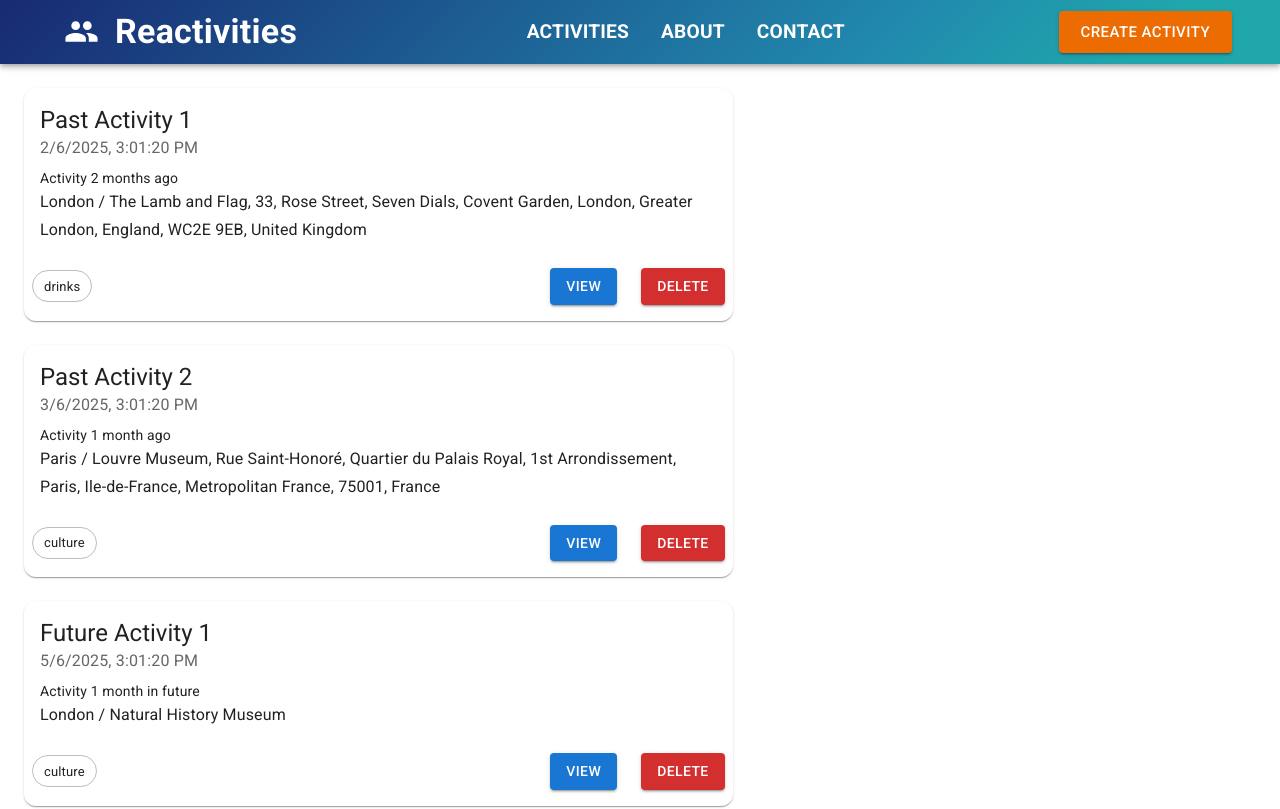
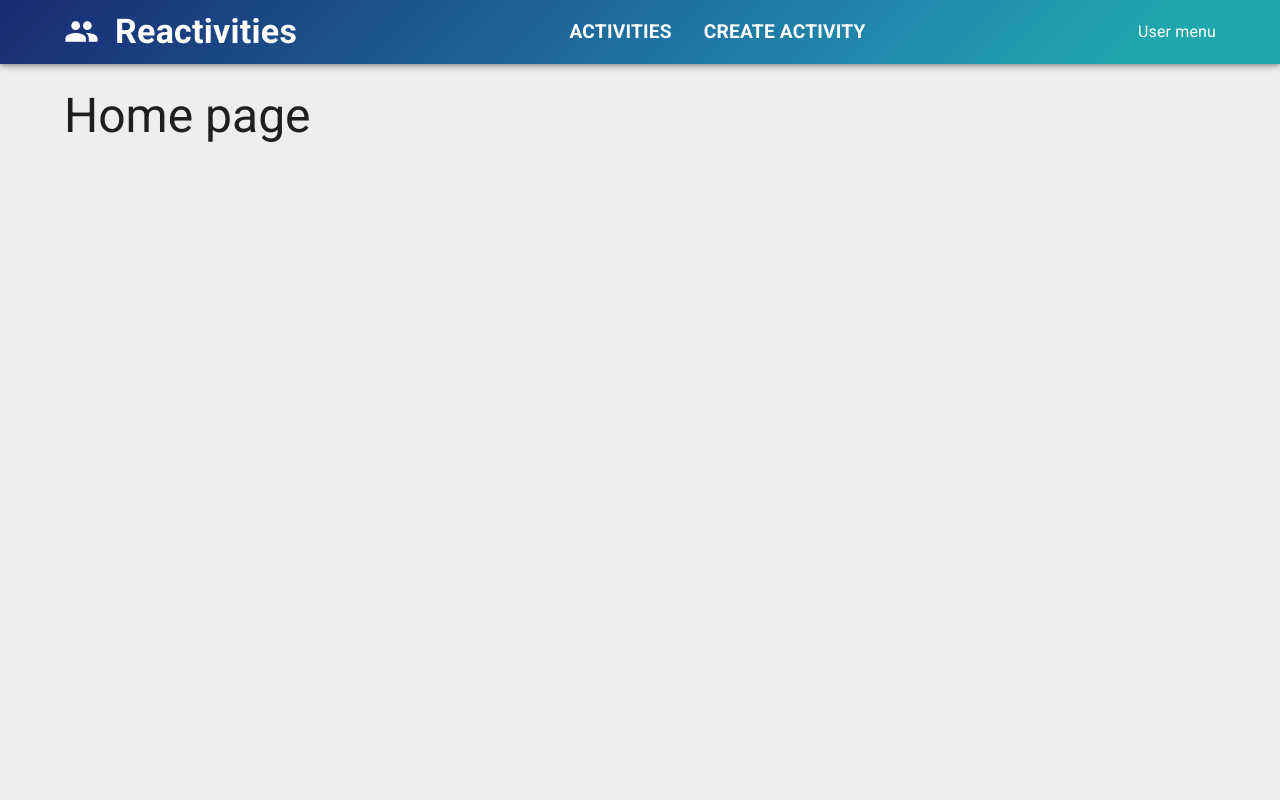
Before and after one commit to williamcaocmu/reactivities-fe, a React (Vite) app: page / in a window 1280 px wide. Shown: the top 809 px of the page. Built offline with nearby package versions, Linux system fonts and the light colour scheme.

Commit message:
setup react-router and pages

```diff
--- a/package.json
+++ b/package.json
@@ -16,7 +16,8 @@
     "@mui/icons-material": "^6.4.7",
     "@mui/material": "^6.4.10",
     "react": "^19.0.0",
-    "react-dom": "^19.0.0"
+    "react-dom": "^19.0.0",
+    "react-router": "^7.5.0"
   },
   "devDependencies": {
     "@eslint/js": "^9.21.0",
--- a/src/app/layout/App.tsx
+++ b/src/app/layout/App.tsx
@@ -1,17 +1,16 @@
-import { Container, CssBaseline } from "@mui/material";
+import { Container, CssBaseline, Box } from "@mui/material";
 import NavBar from "./NavBar";
-import ActivityDashboard from "../../features/activities/dashboard/ActivityDashboard";
-import { ActivityProvider } from "../../context/ActivityContext";
+import { Outlet } from "react-router";
 
 function App() {
   return (
-    <ActivityProvider>
+    <Box sx={{ bgcolor: "#eeeeee", minHeight: "100vh" }}>
       <CssBaseline />
       <NavBar />
       <Container maxWidth="xl" sx={{ mt: 3 }}>
-        <ActivityDashboard />
+        <Outlet />
       </Container>
-    </ActivityProvider>
+    </Box>
   );
 }
 
--- a/src/app/layout/NavBar.tsx
+++ b/src/app/layout/NavBar.tsx
@@ -8,11 +8,9 @@ import {
   Container,
   MenuItem,
 } from "@mui/material";
-import { useActivity } from "../../context/ActivityContext";
+import { Link, NavLink } from "react-router";
 
 export default function NavBar() {
-  const { handleOpenForm } = useActivity();
-
   return (
     <Box sx={{ flexGrow: 1 }}>
       <AppBar
@@ -25,7 +23,11 @@ export default function NavBar() {
         <Container maxWidth="xl">
           <Toolbar sx={{ display: "flex", justifyContent: "space-between" }}>
             <Box>
-              <MenuItem sx={{ display: "flex", gap: 2 }}>
+              <MenuItem
+                sx={{ display: "flex", gap: 2 }}
+                component={Link}
+                to="/"
+              >
                 <Group fontSize="large" />
                 <Typography variant="h4" fontWeight="bold">
                   Reactivities
@@ -38,37 +40,32 @@ export default function NavBar() {
                   fontSize: "1.2rem",
                   textTransform: "uppercase",
                   fontWeight: "bold",
+                  "&.active": {
+                    color: "yellow",
+                  },
                 }}
+                component={NavLink}
+                to="/activities"
               >
                 Activities
               </MenuItem>
+
               <MenuItem
                 sx={{
                   fontSize: "1.2rem",
                   textTransform: "uppercase",
                   fontWeight: "bold",
+                  "&.active": {
+                    color: "yellow",
+                  },
                 }}
+                component={NavLink}
+                to="/createActivity"
               >
-                About
-              </MenuItem>
-              <MenuItem
-                sx={{
-                  fontSize: "1.2rem",
-                  textTransform: "uppercase",
-                  fontWeight: "bold",
-                }}
-              >
-                Contact
+                Create Activity
               </MenuItem>
             </Box>
-            <Button
-              size="large"
-              variant="contained"
-              color="warning"
-              onClick={handleOpenForm}
-            >
-              Create activity
-            </Button>
+            <MenuItem>User menu</MenuItem>
           </Toolbar>
         </Container>
       </AppBar>
--- /dev/null
+++ b/src/app/router/Routes.tsx
@@ -0,0 +1,26 @@
+import { createBrowserRouter } from "react-router";
+import HomePage from "../../features/home/HomePage";
+import App from "../layout/App";
+import ActivityDashboard from "../../features/activities/dashboard/ActivityDashboard";
+import ActivityForm from "../../features/activities/form/ActivityForm";
+
+export const router = createBrowserRouter([
+  {
+    path: "",
+    element: <App />,
+    children: [
+      {
+        index: true,
+        element: <HomePage />,
+      },
+      {
+        path: "activities",
+        element: <ActivityDashboard />,
+      },
+      {
+        path: "createActivity",
+        element: <ActivityForm />,
+      },
+    ],
+  },
+]);
--- a/src/features/activities/dashboard/ActivityDashboard.tsx
+++ b/src/features/activities/dashboard/ActivityDashboard.tsx
@@ -1,46 +1,141 @@
 import { Grid2 } from "@mui/material";
 import ActivityList from "./ActivityList";
-import ActivityDetail from "../details/ActivityDetail";
-import ActivityForm from "../form/ActivityForm";
-import { useActivity } from "../../../context/ActivityContext";
+
+const activities = [
+  {
+    id: "1",
+    title: "Past Activity 1",
+    date: new Date(new Date().setMonth(new Date().getMonth() - 2)),
+    description: "Activity 2 months ago",
+    category: "drinks",
+    city: "London",
+    venue:
+      "The Lamb and Flag, 33, Rose Street, Seven Dials, Covent Garden, London, Greater London, England, WC2E 9EB, United Kingdom",
+    latitude: 51.51171665,
+    longitude: -0.1256611057818921,
+    isCanceled: false,
+  },
+  {
+    id: "2",
+    title: "Past Activity 2",
+    date: new Date(new Date().setMonth(new Date().getMonth() - 1)),
+    description: "Activity 1 month ago",
+    category: "culture",
+    city: "Paris",
+    venue:
+      "Louvre Museum, Rue Saint-Honoré, Quartier du Palais Royal, 1st Arrondissement, Paris, Ile-de-France, Metropolitan France, 75001, France",
+    latitude: 48.8611473,
+    longitude: 2.33802768704666,
+    isCanceled: false,
+  },
+  {
+    id: "3",
+    title: "Future Activity 1",
+    date: new Date(new Date().setMonth(new Date().getMonth() + 1)),
+    description: "Activity 1 month in future",
+    category: "culture",
+    city: "London",
+    venue: "Natural History Museum",
+    latitude: 51.496510900000004,
+    longitude: -0.17600190725447445,
+    isCanceled: false,
+  },
+  {
+    id: "4",
+    title: "Future Activity 2",
+    date: new Date(new Date().setMonth(new Date().getMonth() + 2)),
+    description: "Activity 2 months in future",
+    category: "music",
+    city: "London",
+    venue: "The O2",
+    latitude: 51.502936649999995,
+    longitude: 0.0032029278126681844,
+    isCanceled: false,
+  },
+  {
+    id: "5",
+    title: "Future Activity 3",
+    date: new Date(new Date().setMonth(new Date().getMonth() + 3)),
+    description: "Activity 3 months in future",
+    category: "drinks",
+    city: "London",
+    venue: "The Mayflower",
+    latitude: 51.501778,
+    longitude: -0.053577,
+    isCanceled: false,
+  },
+  {
+    id: "6",
+    title: "Future Activity 4",
+    date: new Date(new Date().setMonth(new Date().getMonth() + 4)),
+    description: "Activity 4 months in future",
+    category: "drinks",
+    city: "London",
+    venue: "The Blackfriar",
+    latitude: 51.512146650000005,
+    longitude: -0.10364680647106028,
+    isCanceled: false,
+  },
+  {
+    id: "7",
+    title: "Future Activity 5",
+    date: new Date(new Date().setMonth(new Date().getMonth() + 5)),
+    description: "Activity 5 months in future",
+    category: "culture",
+    city: "London",
+    venue:
+      "Sherlock Holmes Museum, 221b, Baker Street, Marylebone, London, Greater London, England, NW1 6XE, United Kingdom",
+    latitude: 51.5237629,
+    longitude: -0.1584743,
+    isCanceled: false,
+  },
+  {
+    id: "8",
+    title: "Future Activity 6",
+    date: new Date(new Date().setMonth(new Date().getMonth() + 6)),
+    description: "Activity 6 months in future",
+    category: "music",
+    city: "London",
+    venue:
+      "Roundhouse, Chalk Farm Road, Maitland Park, Chalk Farm, London Borough of Camden, London, Greater London, England, NW1 8EH, United Kingdom",
+    latitude: 51.5432505,
+    longitude: -0.15197608174931165,
+    isCanceled: false,
+  },
+  {
+    id: "9",
+    title: "Future Activity 7",
+    date: new Date(new Date().setMonth(new Date().getMonth() + 7)),
+    description: "Activity 2 months ago",
+    category: "travel",
+    city: "London",
+    venue: "River Thames, England, United Kingdom",
+    latitude: 51.5575525,
+    longitude: -0.781404,
+    isCanceled: false,
+  },
+  {
+    id: "10",
+    title: "Future Activity 8",
+    date: new Date(new Date().setMonth(new Date().getMonth() + 8)),
+    description: "Activity 8 months in future",
+    category: "film",
+    city: "London",
+    venue: "River Thames, England, United Kingdom",
+    latitude: 51.5575525,
+    longitude: -0.781404,
+    isCanceled: true,
+  },
+];
 
 export default function ActivityDashboard() {
-  const {
-    activities,
-    openDetail,
-    selectedActivity,
-    openForm,
-    activityForm,
-    handleCreateActivity,
-    handleDeleteActivity,
-    handleOpenDetail,
-    handleCancel,
-    handleEdit,
-  } = useActivity();
-
   return (
     <Grid2 container spacing={3}>
       <Grid2 size={7}>
-        <ActivityList
-          activities={activities}
-          onDeleteActivity={handleDeleteActivity}
-          onOpenDetail={handleOpenDetail}
-        />
+        <ActivityList activities={activities} />
       </Grid2>
       <Grid2 size={5} sx={{ display: "flex", flexDirection: "column", gap: 3 }}>
-        {openDetail && (
-          <ActivityDetail
-            selectedActivity={selectedActivity}
-            onCancel={handleCancel}
-            onEdit={handleEdit}
-          />
-        )}
-        {openForm && (
-          <ActivityForm
-            onCreateActivity={handleCreateActivity}
-            selectedActivity={activityForm}
-          />
-        )}
+        Activity filters go here
       </Grid2>
     </Grid2>
   );
--- a/src/features/activities/form/ActivityForm.tsx
+++ b/src/features/activities/form/ActivityForm.tsx
@@ -1,110 +1,19 @@
 import { Box, Button, Paper, TextField, Typography } from "@mui/material";
-import { useEffect, useState } from "react";
 
-type Props = {
-  onCreateActivity: (activity: Activity) => void;
-  selectedActivity: Activity | null;
-};
-
-export default function ActivityForm({
-  onCreateActivity,
-  selectedActivity,
-}: Props) {
-  const [activity, setActivity] = useState({
-    id: selectedActivity?.id || Math.random().toString(),
-    title: selectedActivity?.title || "",
-    description: selectedActivity?.description || "",
-    category: selectedActivity?.category || "",
-    date: selectedActivity?.date || "",
-    city: selectedActivity?.city || "",
-    venue: selectedActivity?.venue || "",
-  });
-
-  useEffect(() => {
-    if (selectedActivity) {
-      setActivity(selectedActivity);
-    } else if (selectedActivity === null) {
-      setActivity({
-        id: Math.random().toString(),
-        title: "",
-        description: "",
-        category: "",
-        date: "",
-        city: "",
-        venue: "",
-      });
-    }
-  }, [selectedActivity]);
-
-  const handleSubmit = (e: React.FormEvent<HTMLFormElement>) => {
-    e.preventDefault();
-    onCreateActivity(activity);
-    setActivity({
-      id: Math.random().toString(),
-      title: "",
-      description: "",
-      category: "",
-      date: "",
-      city: "",
-      venue: "",
-    });
-  };
-
+export default function ActivityForm() {
   return (
     <Paper sx={{ borderRadius: 3, padding: 3 }}>
       <Typography variant="h5" gutterBottom color="primary">
         Create activity
       </Typography>
-      <Box
-        component="form"
-        display="flex"
-        flexDirection="column"
-        gap={3}
-        onSubmit={handleSubmit}
-      >
-        <TextField
-          value={activity.title}
-          onChange={(e) => setActivity({ ...activity, title: e.target.value })}
-          name="title"
-          label="Title"
-        />
-        <TextField
-          value={activity.description}
-          onChange={(e) =>
-            setActivity({ ...activity, description: e.target.value })
-          }
-          name="description"
-          label="Description"
-          multiline
-          rows={3}
-        />
-        <TextField
-          value={activity.category}
-          onChange={(e) =>
-            setActivity({ ...activity, category: e.target.value })
-          }
-          name="category"
-          label="Category"
-        />
-        <TextField
-          value={activity.date}
-          onChange={(e) => setActivity({ ...activity, date: e.target.value })}
-          name="date"
-          label="Date"
-          type="date"
-        />
-        <TextField
-          value={activity.city}
-          onChange={(e) => setActivity({ ...activity, city: e.target.value })}
-          name="city"
-          label="City"
-        />
-        <TextField
-          value={activity.venue}
-          onChange={(e) => setActivity({ ...activity, venue: e.target.value })}
-          name="venue"
-          label="Venue"
-        />
+      <Box component="form" display="flex" flexDirection="column" gap={3}>
+        <TextField name="title" label="Title" />
+        <TextField name="description" label="Description" />
+        <TextField name="category" label="Category" />
+        <TextField name="date" label="Date" type="date" />
+        <TextField name="date" label="Date" type="date" />
+        <TextField name="city" label="City" />
+        <TextField name="venue" label="Venue" />
         <Box display="flex" justifyContent="end" gap={3}>
           <Button color="inherit">Cancel</Button>
           <Button type="submit" color="success" variant="contained">
--- /dev/null
+++ b/src/features/home/HomePage.tsx
@@ -0,0 +1,9 @@
+import { Container, Typography } from "@mui/material";
+
+export default function HomePage() {
+  return (
+    <Container sx={{ mt: 3 }}>
+      <Typography variant="h3">Home page</Typography>
+    </Container>
+  );
+}
--- a/src/main.tsx
+++ b/src/main.tsx
@@ -5,10 +5,11 @@ import "@fontsource/roboto/300.css";
 import "@fontsource/roboto/400.css";
 import "@fontsource/roboto/500.css";
 import "@fontsource/roboto/700.css";
-import App from "./app/layout/App.tsx";
+import { RouterProvider } from "react-router";
+import { router } from "./app/router/Routes.tsx";
 
 createRoot(document.getElementById("root")!).render(
   <StrictMode>
-    <App />
+    <RouterProvider router={router} />
   </StrictMode>
 );
```
Also changed, not shown: 1 other file (tests, documents, lock files or other folders).
